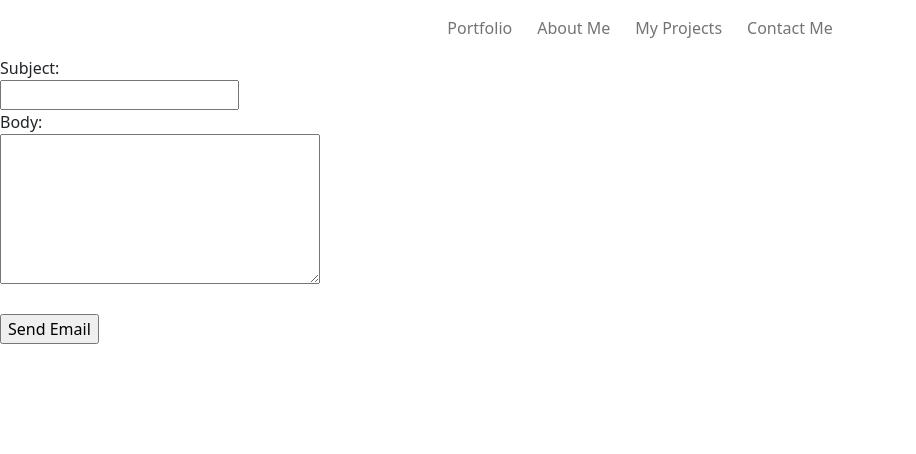
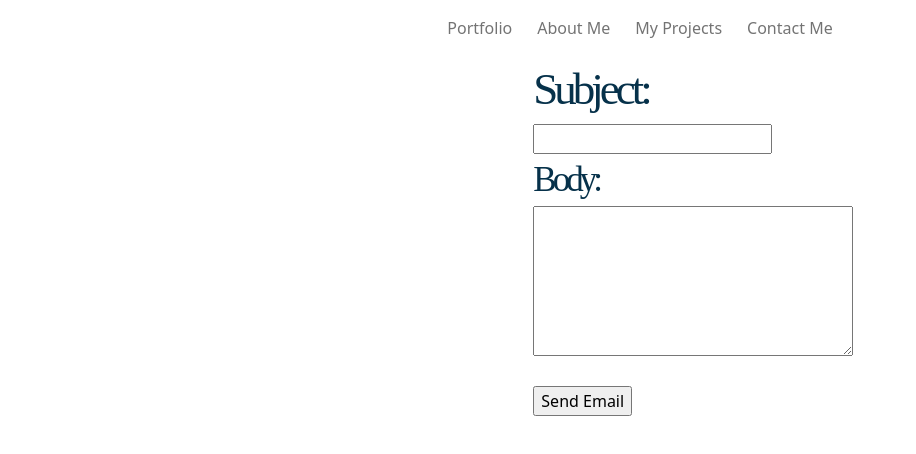
Before and after one commit to tomasossacardenas/PortfolioWebsite, a plain HTML site: page Contact.html in a window 1280 px wide. Shown: the whole page, without its empty margins (0-916 px from the left). Drawn offline with nearby package versions, Linux system fonts and the light colour scheme; a web font is replaced by a local one.

Commit message:
Made things look less weird on contactMe page

```diff
--- a/Contact.html
+++ b/Contact.html
@@ -68,13 +68,13 @@
             nav.innerHTML=data
         })
     </script>
-    <div class="col-12">
-    <div class="col-6"></div>
+    <div class="col-12 d-flex flex-row">
+    <div class="col-5"></div>
     <div class="col-6">
     <form method="post">
-        <label for="subject">Subject:</label><br>
+        <label for="subject" class="education mt-4">Subject:</label><br>
         <input type="text" id="subject" name="subject"><br>
-        <label for="body">Body:</label><br>
+        <label for="body" class="body">Body:</label><br>
         <textarea id="body" name="body"></textarea><br><br>
         <input type="button" value="Send Email" onclick="sendEmail()" />
     </form>
--- a/styles.css
+++ b/styles.css
@@ -87,3 +87,15 @@
     width: fit-content;
     height: fit-content;
 }
+
+.body{
+    display:inline;
+    font-size: 35px;
+    font-family: 'Abhaya Libre';
+    font-weight: 500;
+    letter-spacing: -4px;
+    color:#06314A;
+    margin:0;
+    width: fit-content;
+    height: fit-content;
+}
```
Also changed, not shown: AboutMe.html (+5 -5 lines).
